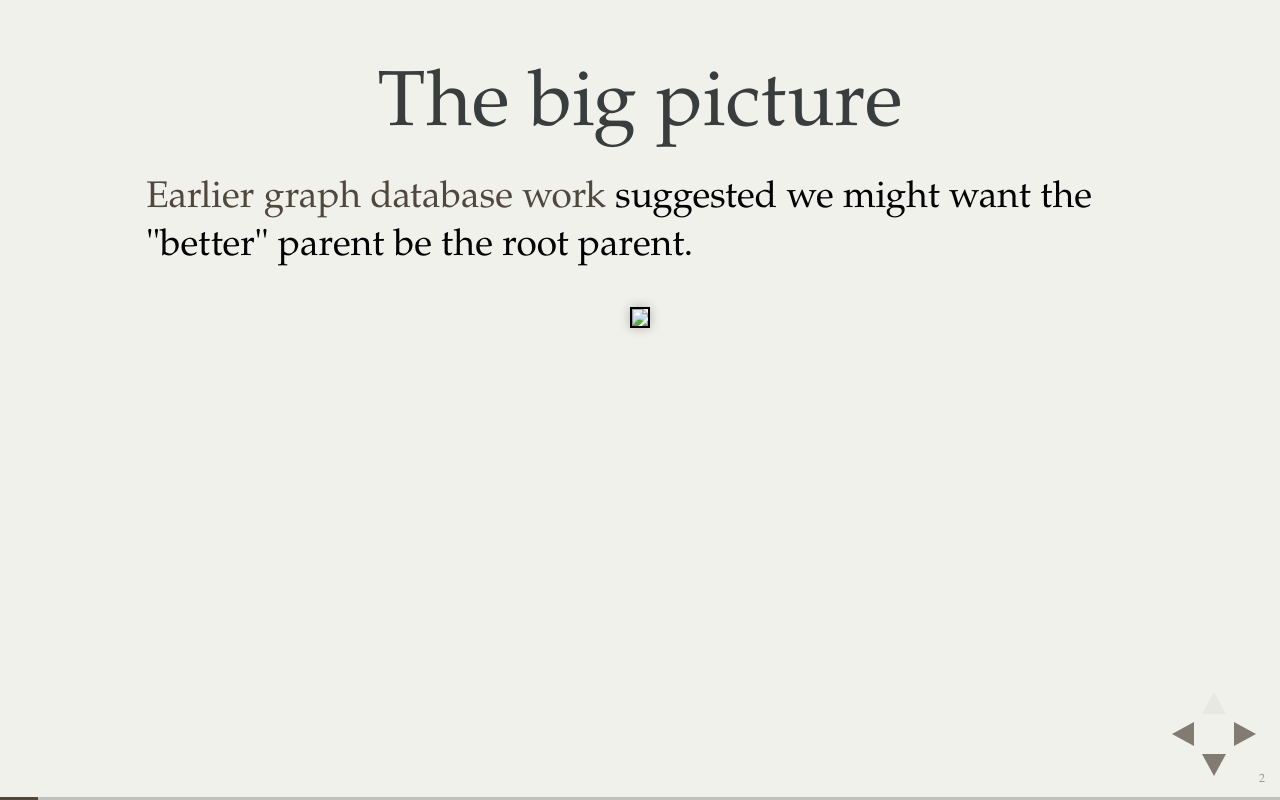
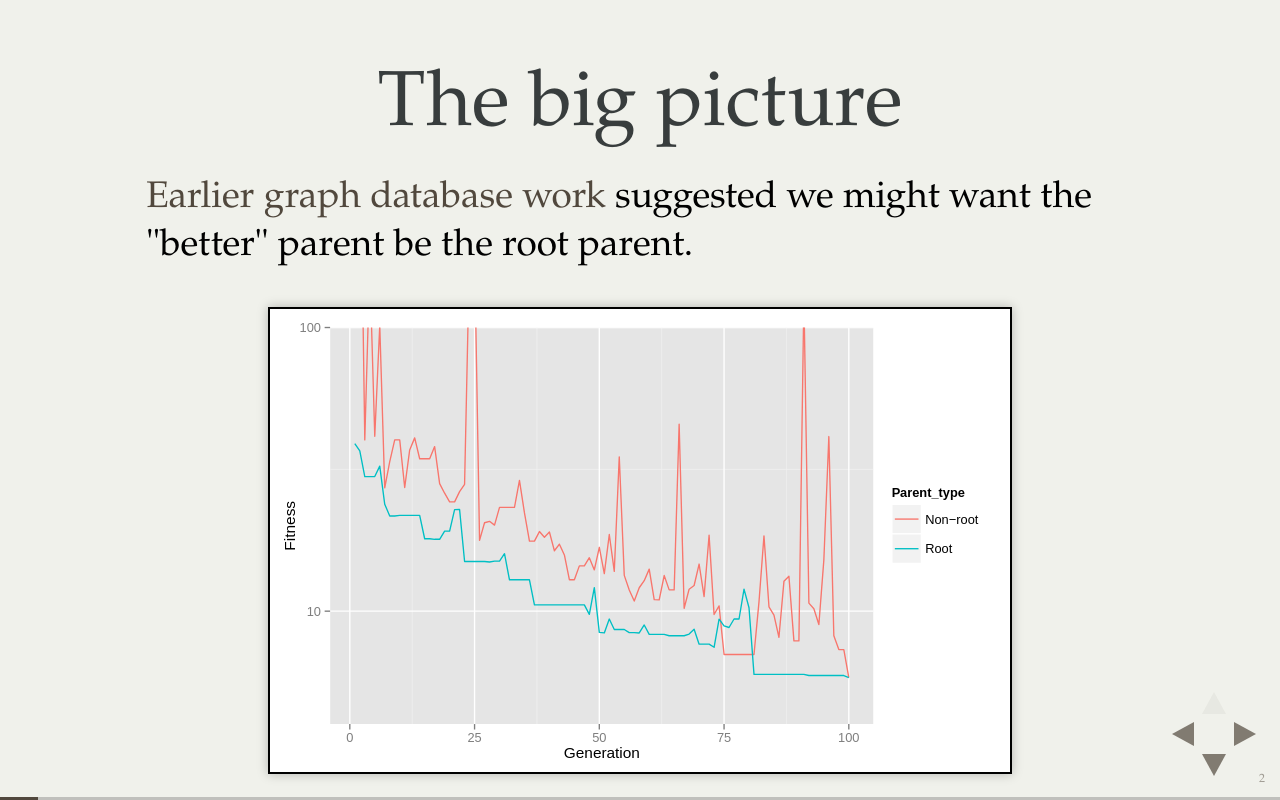
Before and after one commit to NicMcPhee/XO-bias-study, a website: page talks/GECCO15/index.html in a window 1280 px wide. Both pictures are taken after a click on the element 1251 px from the left and 734 px from the top of the page. Drawn offline with Linux system fonts and the light colour scheme.

Commit message:
Switched a figure from PDF to SVG.
While Safari can display PDF figures just fine, Chrome cannot, so I switched the first figure to SVG so it will load in Chrome. Safari (at least on our iMac) seems to do a weird font spacing "readjustment" after ever slide is loaded, which is at best distracting. Chrome doesn't do that, but wouldn't load the PDFs. Hmph.

```diff
--- a/talks/GECCO15/index.html
+++ b/talks/GECCO15/index.html
@@ -61,7 +61,7 @@
 							<a href="https://wiki.umn.edu/pub/UMMCSci/MICS2014TalksAndSlides/Analyzing_GP_with_Neo4j_MICS_2014.pdf">Earlier graph database work</a>
 							suggested we might want the "better" parent be the root parent.
 						</p>
-					<img src="figures/Combined_fitness_over_time_no_dashed.pdf">
+					<img src="figures/Combined_fitness_over_time_no_dashed.svg">
 					</section>
 
 				<section>
```
